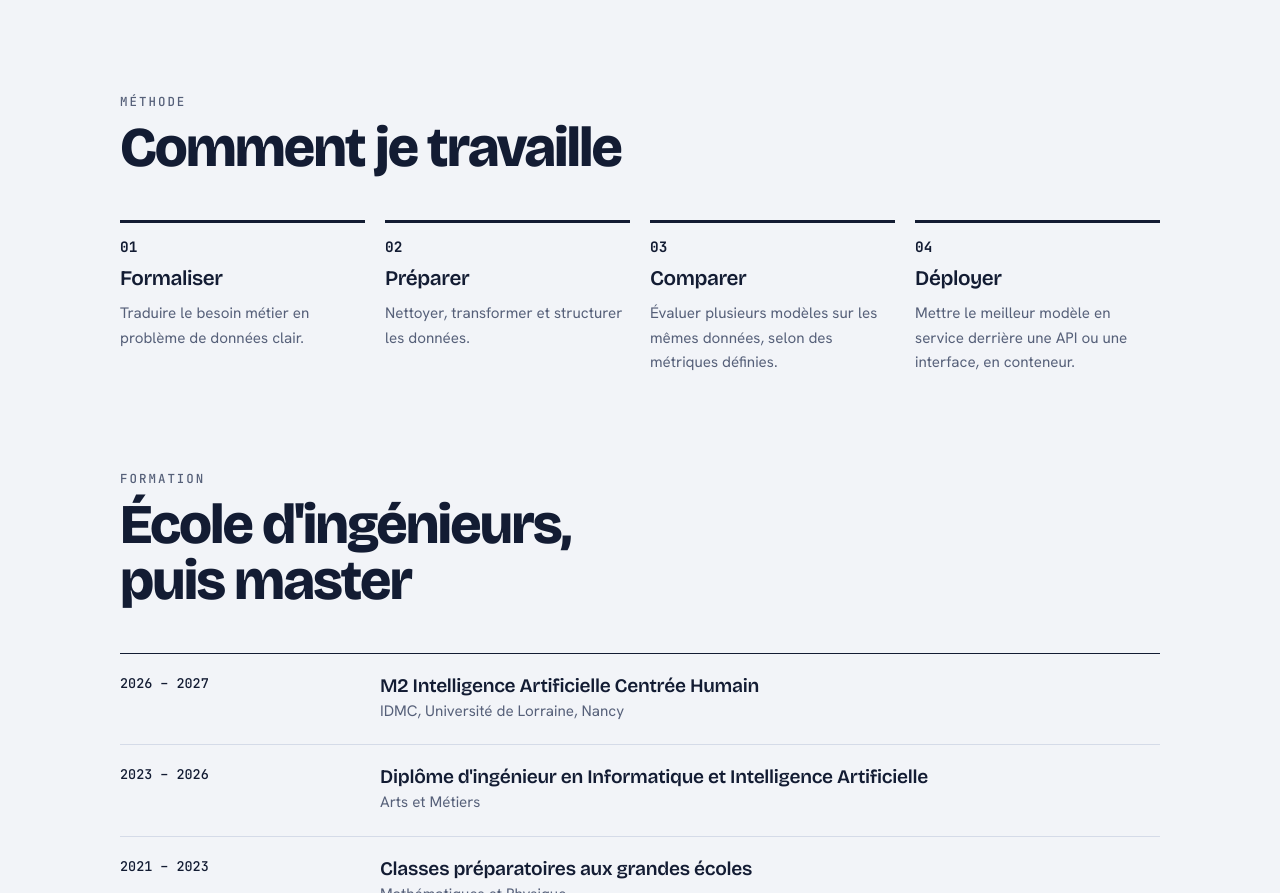
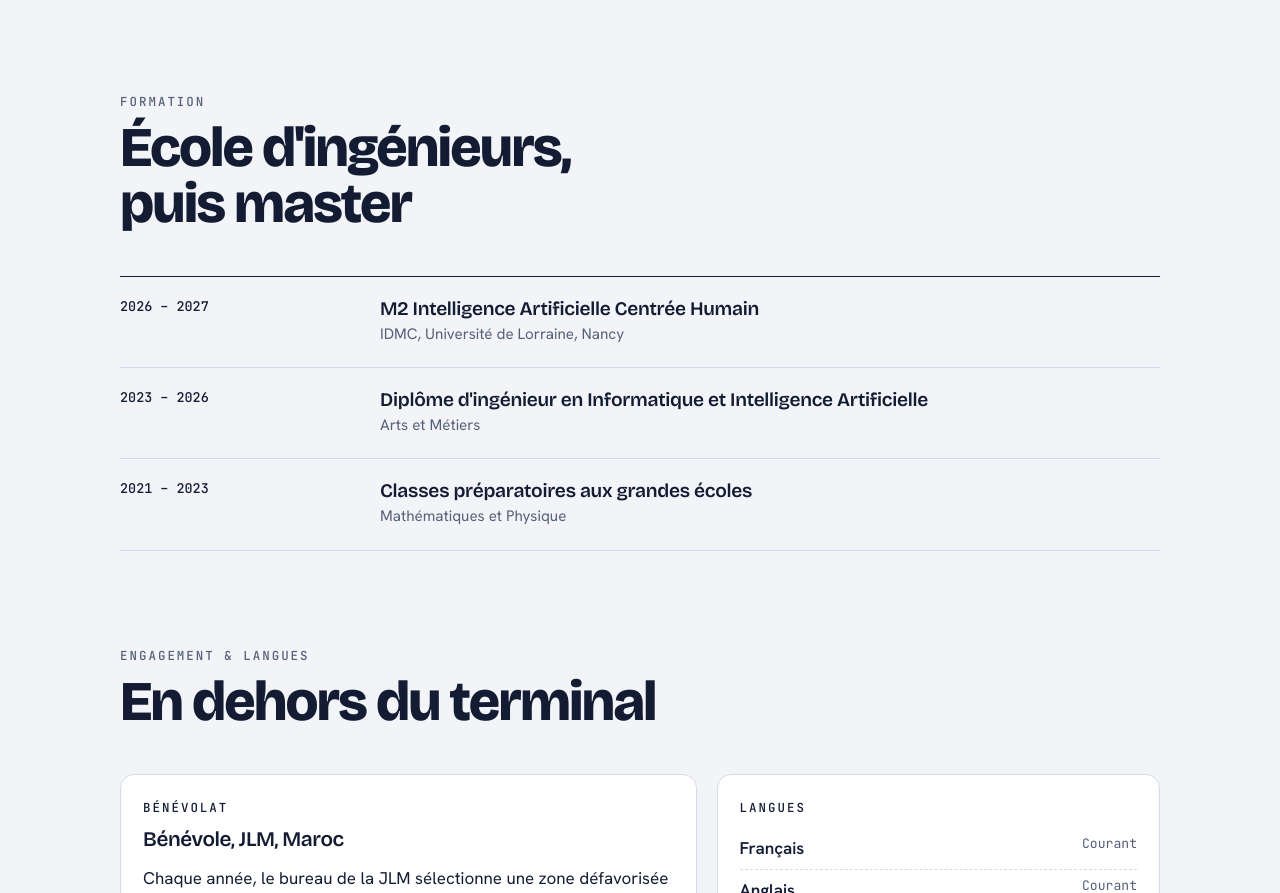
Before and after one commit to A2A-o4/A2A-o4.github.io, a plain HTML site: page index.html in a window 1280 px wide. Shown: the part 5558-6451 px from the top of the page. Drawn offline with nearby package versions, Linux system fonts and the light colour scheme.

Commit message:
Remove method section

```diff
--- a/index.html
+++ b/index.html
@@ -203,13 +203,6 @@ section{padding:clamp(48px,8vw,96px) 0}
 }
 
 /* method */
-.steps{display:grid;grid-template-columns:repeat(4,minmax(0,1fr));gap:20px;counter-reset:s}
-.steps li{counter-increment:s;border-top:3px solid var(--ink);padding-top:14px;display:grid;gap:6px;align-content:start}
-.steps li::before{content:"0" counter(s);font:700 .9rem var(--font-mono);color:var(--accent)}
-.steps h3{font-family:var(--font-display);font-weight:600;font-size:1.3rem;letter-spacing:-.02em}
-.steps p{color:var(--muted);font-size:.95rem}
-@media (max-width:820px){.steps{grid-template-columns:repeat(2,minmax(0,1fr))}}
-@media (max-width:440px){.steps{grid-template-columns:1fr}}
 
 /* education + about */
 .edu{border-top:1px solid var(--ink)}
@@ -562,22 +555,6 @@ footer{margin-top:40px;padding:18px 0 26px;border-top:1px solid color-mix(in srg
     </div>
   </section>
 
-  <!-- ===== Method ===== -->
-  <section id="methode" style="padding-top:0">
-    <div class="wrap">
-      <div class="sec-head">
-        <p class="eyebrow" data-en="Process">Méthode</p>
-        <h2 data-en="How I work">Comment je travaille</h2>
-      </div>
-      <ol class="steps">
-        <li><h3 data-en="Frame">Formaliser</h3><p data-en="Turn the business need into a clear data problem.">Traduire le besoin métier en problème de données clair.</p></li>
-        <li><h3 data-en="Prepare">Préparer</h3><p data-en="Clean, transform and structure the data.">Nettoyer, transformer et structurer les données.</p></li>
-        <li><h3 data-en="Compare">Comparer</h3><p data-en="Benchmark several models on the same data, against defined metrics.">Évaluer plusieurs modèles sur les mêmes données, selon des métriques définies.</p></li>
-        <li><h3 data-en="Deploy">Déployer</h3><p data-en="Ship the best model behind an API or an interface, in a container.">Mettre le meilleur modèle en service derrière une API ou une interface, en conteneur.</p></li>
-      </ol>
-    </div>
-  </section>
-
   <!-- ===== Education ===== -->
   <section id="formation" style="padding-top:0">
     <div class="wrap">
```
